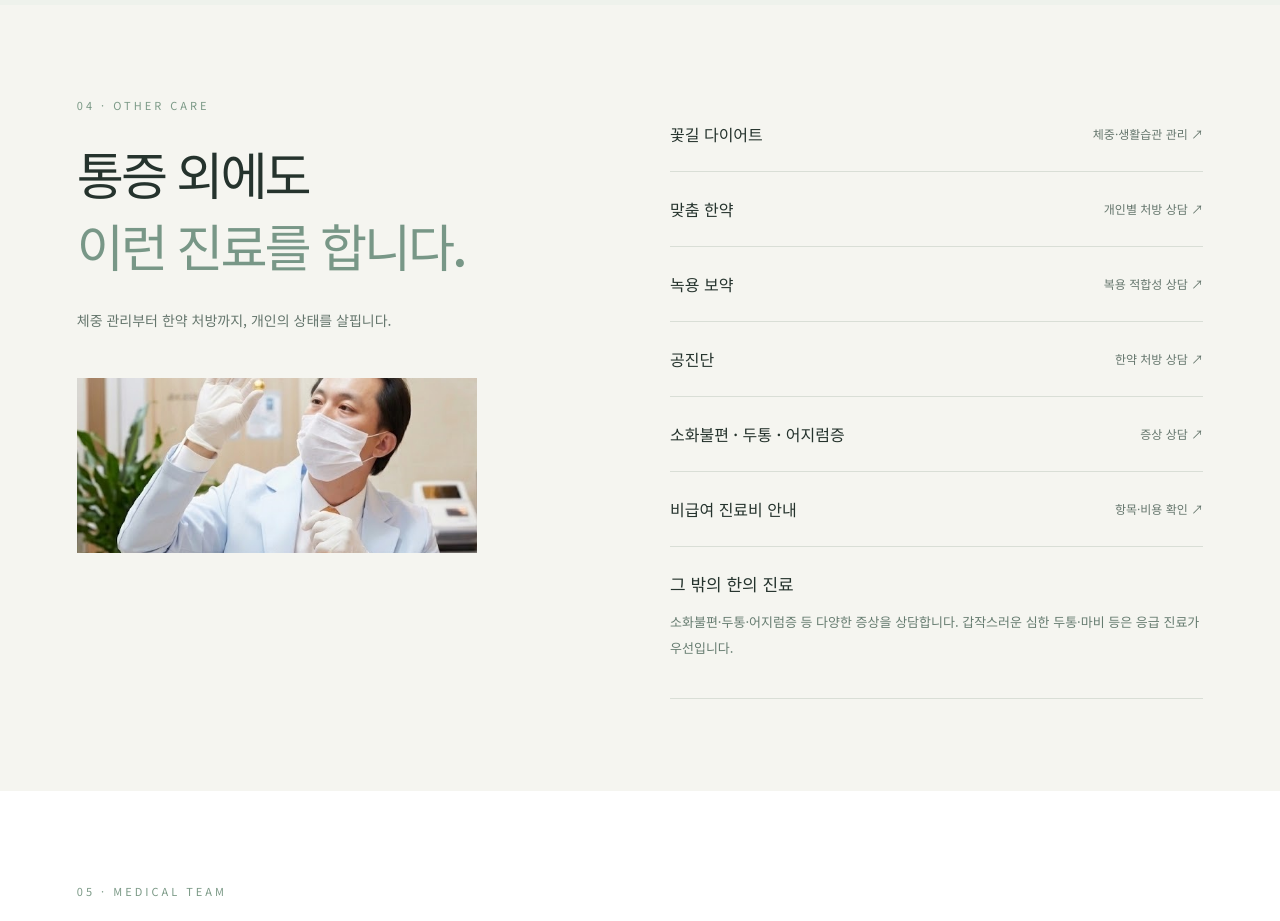
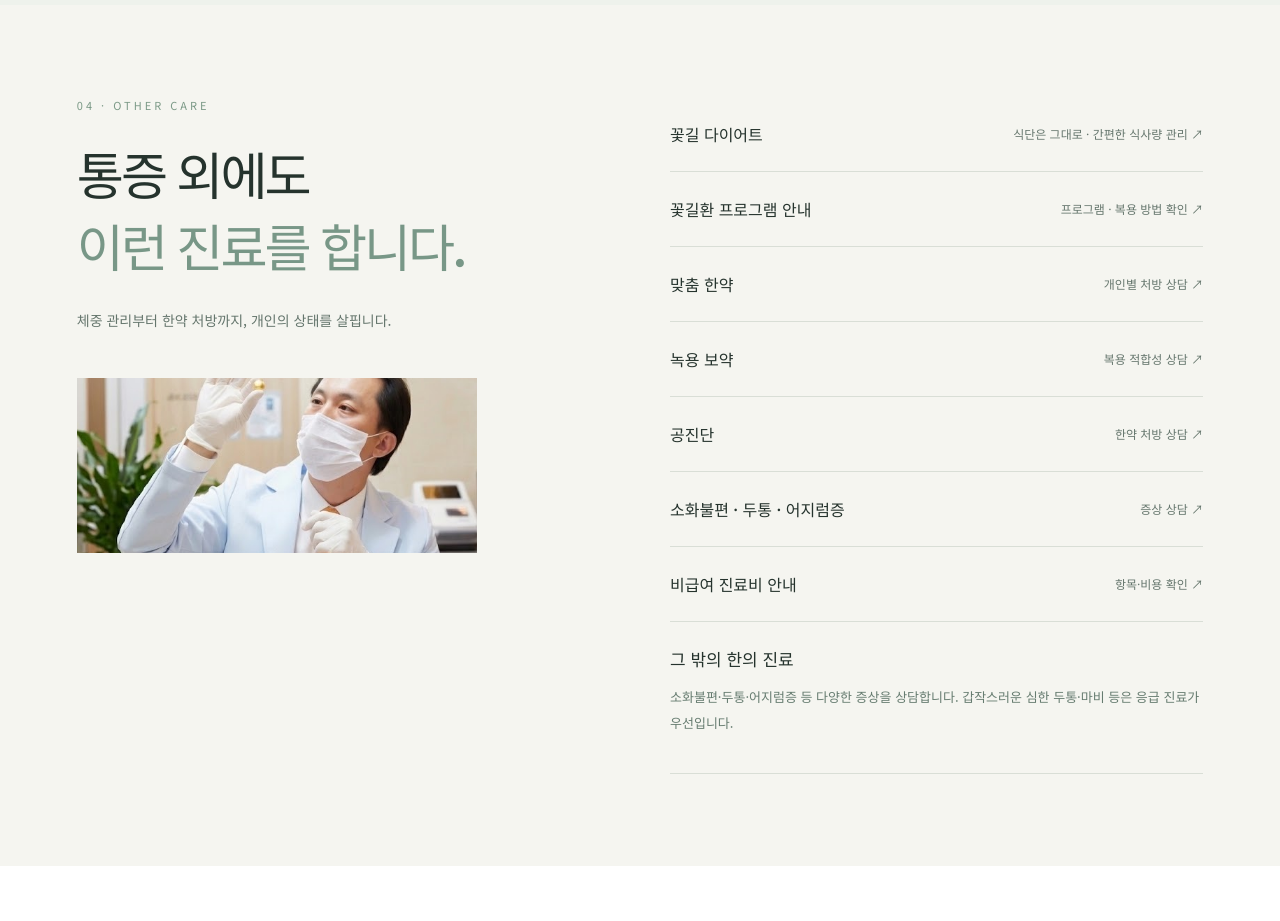
Before and after one commit to ymini0802-oss/haenamu-preview, a plain HTML site: page index.html in a window 1280 px wide. Shown: the part 3000-3921 px from the top of the page. Drawn offline with Linux system fonts and the light colour scheme.

Commit message:
Link Flower Road diet and pill program guide from homepage

```diff
--- a/index.html
+++ b/index.html
@@ -38,7 +38,7 @@
 </div></section><section class="section other" id="other">
 <div><div class="index">04 · OTHER CARE</div><h2>통증 외에도<br><em>이런 진료를 합니다.</em></h2><p class="other-description">체중 관리부터 한약 처방까지, 개인의 상태를 살핍니다.</p><img class="other-picture" src="gamcho.webp" alt="한약재 이미지" loading="lazy" decoding="async"></div>
 <div class="other-list">
- <a href="diet.html"><strong>꽃길 다이어트</strong><span>체중·생활습관 관리 ↗</span></a>
+ <a href="diet.html"><strong>꽃길 다이어트</strong><span>식단은 그대로 · 간편한 식사량 관리 ↗</span></a><a href="flower-guide.html"><strong>꽃길환 프로그램 안내</strong><span>프로그램 · 복용 방법 확인 ↗</span></a>
  <a href="herbal.html#personal-herbal"><strong>맞춤 한약</strong><span>개인별 처방 상담 ↗</span></a>
  <a href="herbal.html#deer-antler"><strong>녹용 보약</strong><span>복용 적합성 상담 ↗</span></a>
  <a href="herbal.html#gongjindan"><strong>공진단</strong><span>한약 처방 상담 ↗</span></a>
```
